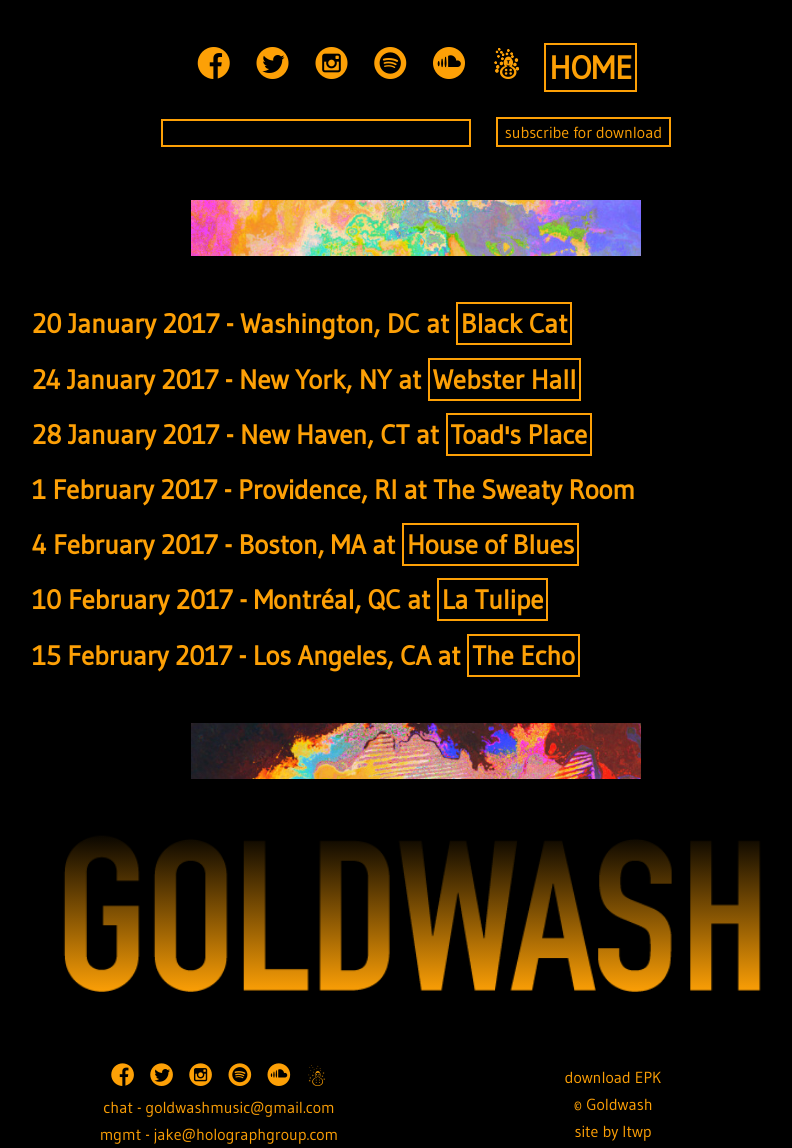
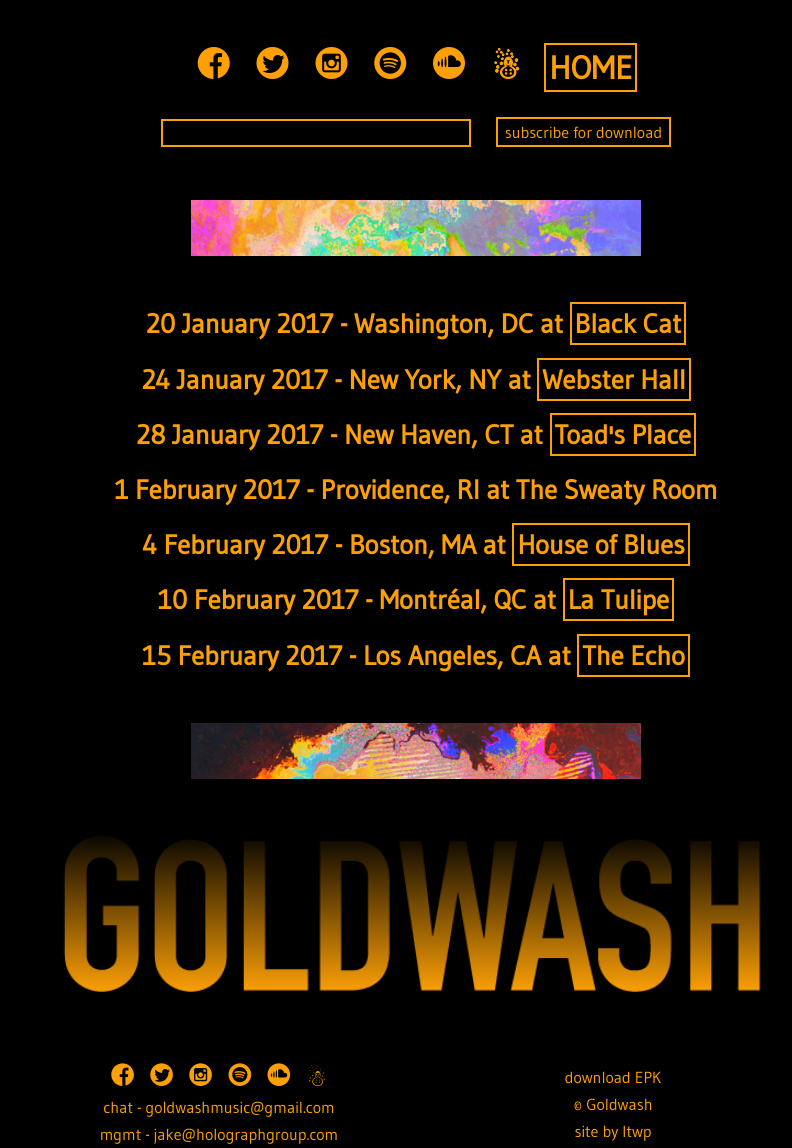
Before and after one commit to goldwash/site, a Jekyll site: the page built from shows.html, in a window 1280 px wide. Shown: the whole page, without its empty margins (224-1016 px from the left). Built offline with Jekyll 4.4.1, drawn with Linux system fonts in a browser that asks for light colours.

Commit message:
back to centered.

```diff
--- a/_includes/css.html
+++ b/_includes/css.html
@@ -167,13 +167,13 @@
   .content{
     width: 100%;
     text-align: center;
-    margin: 30px auto;
+    margin-top: 30px;
     color: rgb(253,160,6);
   }
+
   h2{
     font-size: 20pt;
     margin: 20px 0px;
-    text-align: left;
   }
 
   #word_bottom{
```
Also changed, not shown: 1 other file.
